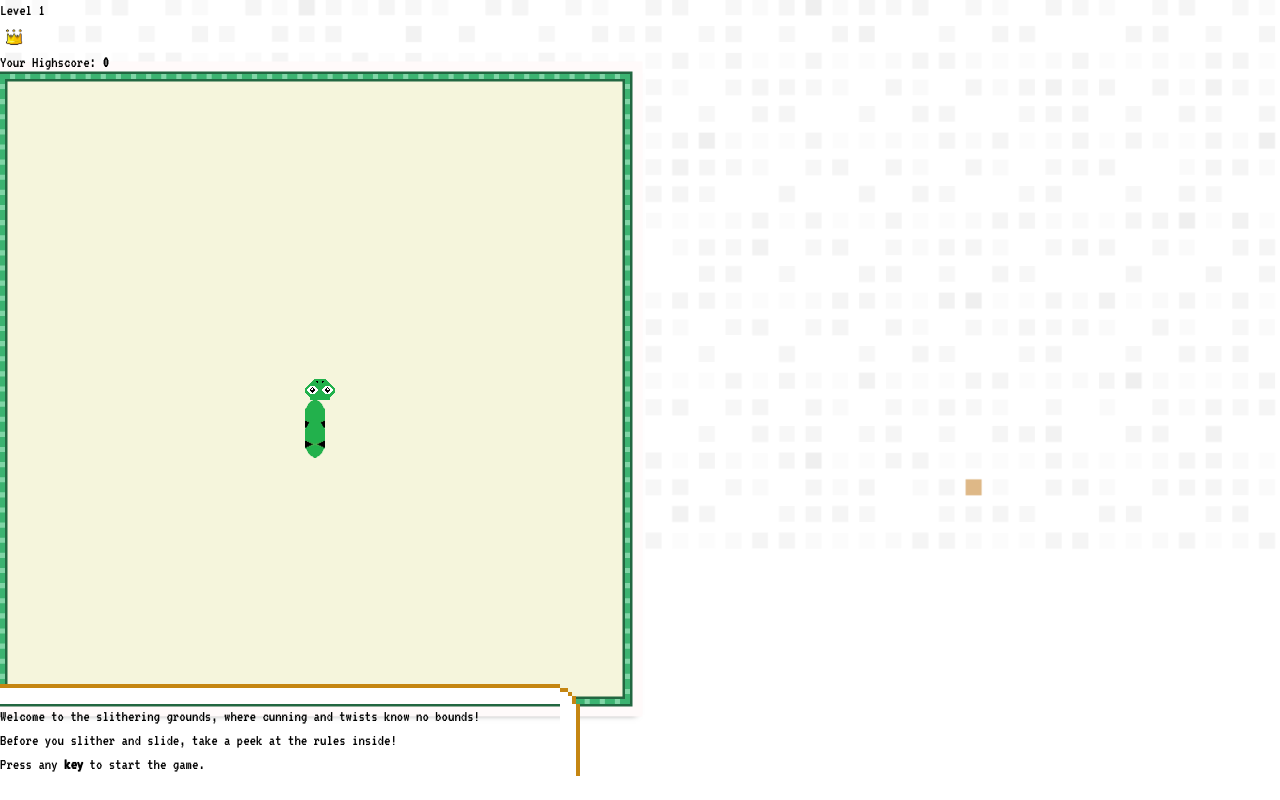
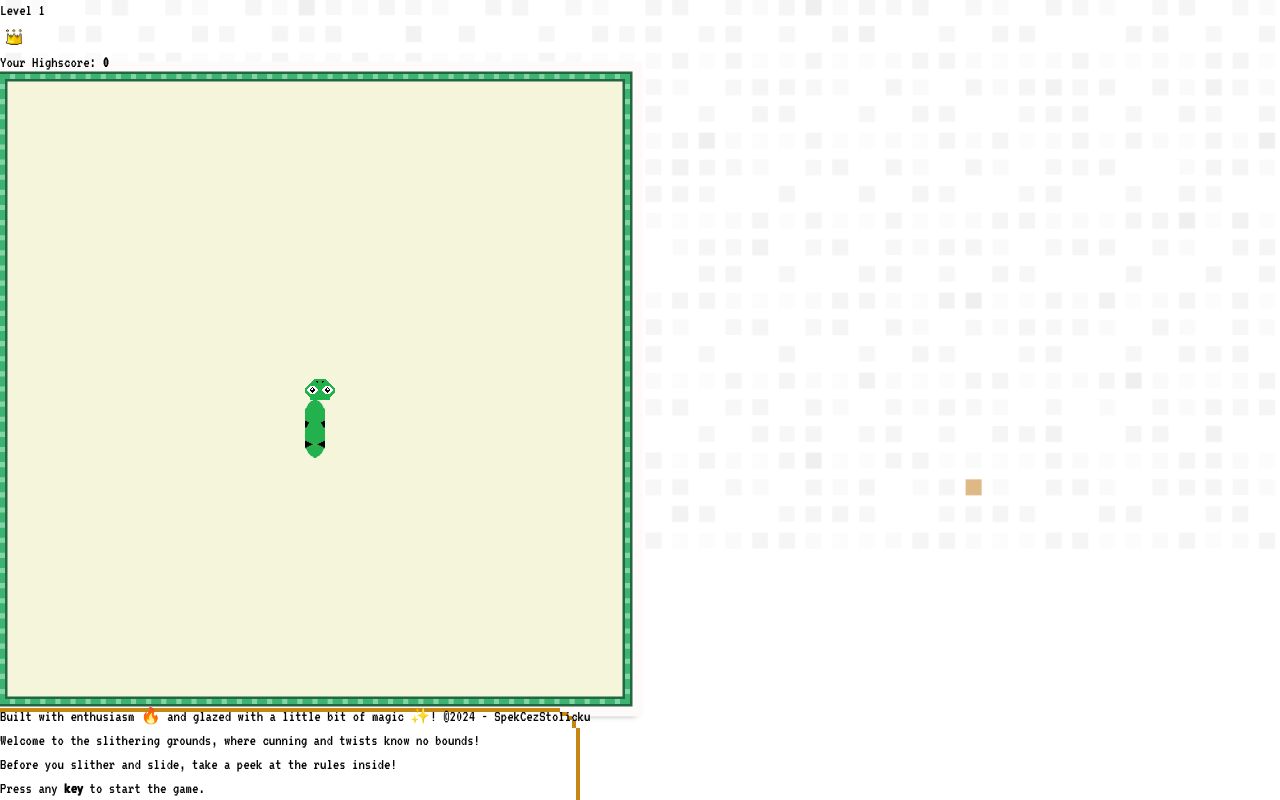
Before and after one commit to SpekCezStolicku/snakeGame, a Vue app: page / in a window 1280 px wide. Shown: the part 246-1046 px from the top of the page. Before the commit the page ends 1022 px from the top, so only its background shows below. Built offline with nearby package versions, Linux system fonts and the light colour scheme.

Commit message:
add footer

```diff
--- a/src/App.vue
+++ b/src/App.vue
@@ -4,6 +4,7 @@ import GameInstructions from '@/components/GameInstructions.vue'
 import GameHeader from '@/components/GameHeader.vue'
 import ScoreBoard from '@/components/ScoreBoard.vue'
 import GameModal from '@/components/GameModal.vue'
+import GameFooter from '@/components/GameFooter.vue'
 </script>
 
 <template>
@@ -13,6 +14,7 @@ import GameModal from '@/components/GameModal.vue'
       <ScoreBoard />
       <GameBoard />
     </div>
+    <GameFooter />
     <GameInstructions />
     <GameModal />
   </main>
--- /dev/null
+++ b/src/components/GameFooter.vue
@@ -0,0 +1,12 @@
+<template>
+  <p class="mx-auto text-center mb-2 md:text-xl text-xs w-11/12 md:w-full">
+    Built with enthusiasm 🔥 and glazed with a little bit of magic ✨! ©{{ currentYear }} -
+    <a class="underline text-blue-600" target="_blank" href="https://github.com/SpekCezStolicku/"
+      >SpekCezStolicku</a
+    >
+  </p>
+</template>
+
+<script setup lang="ts">
+const currentYear = new Date().getFullYear()
+</script>
```
